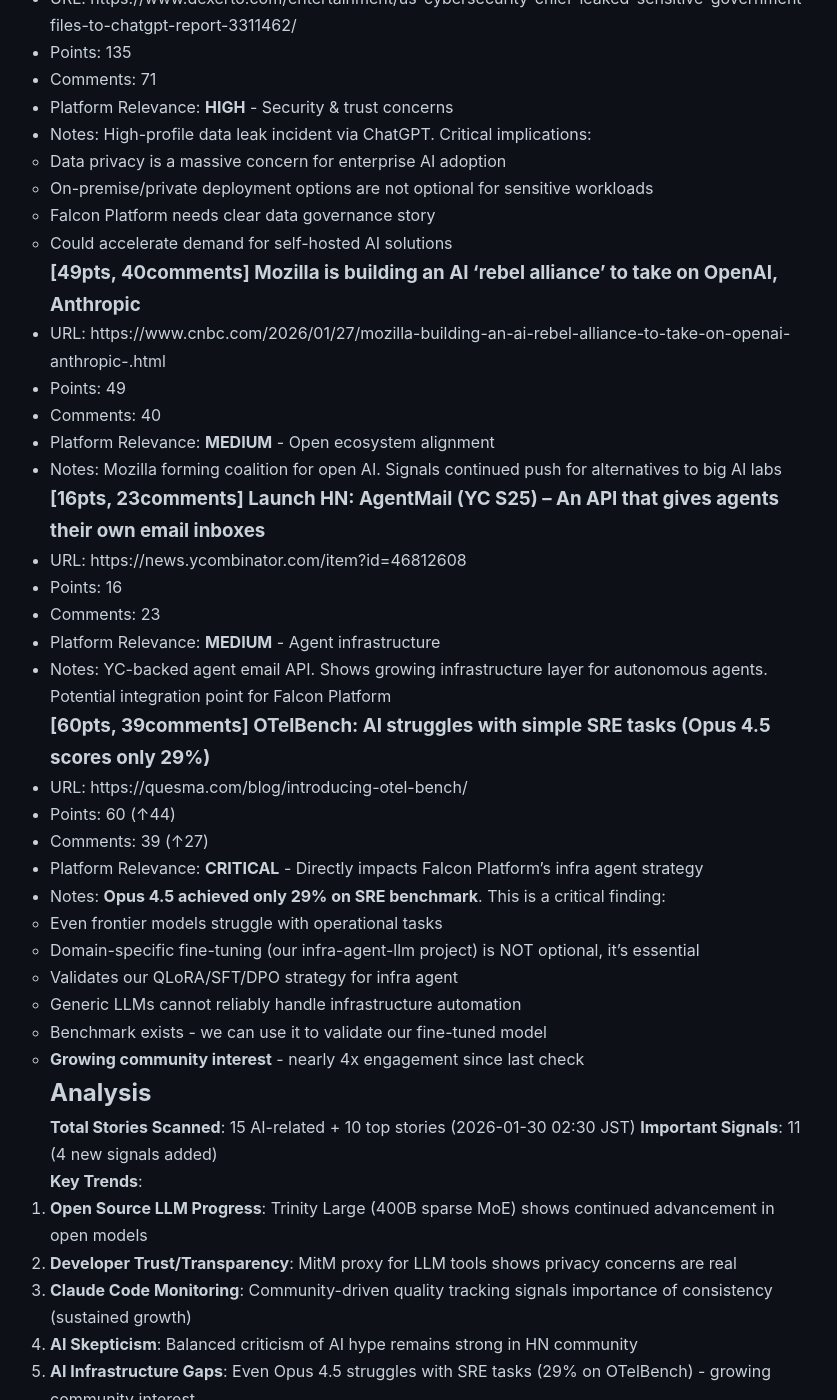
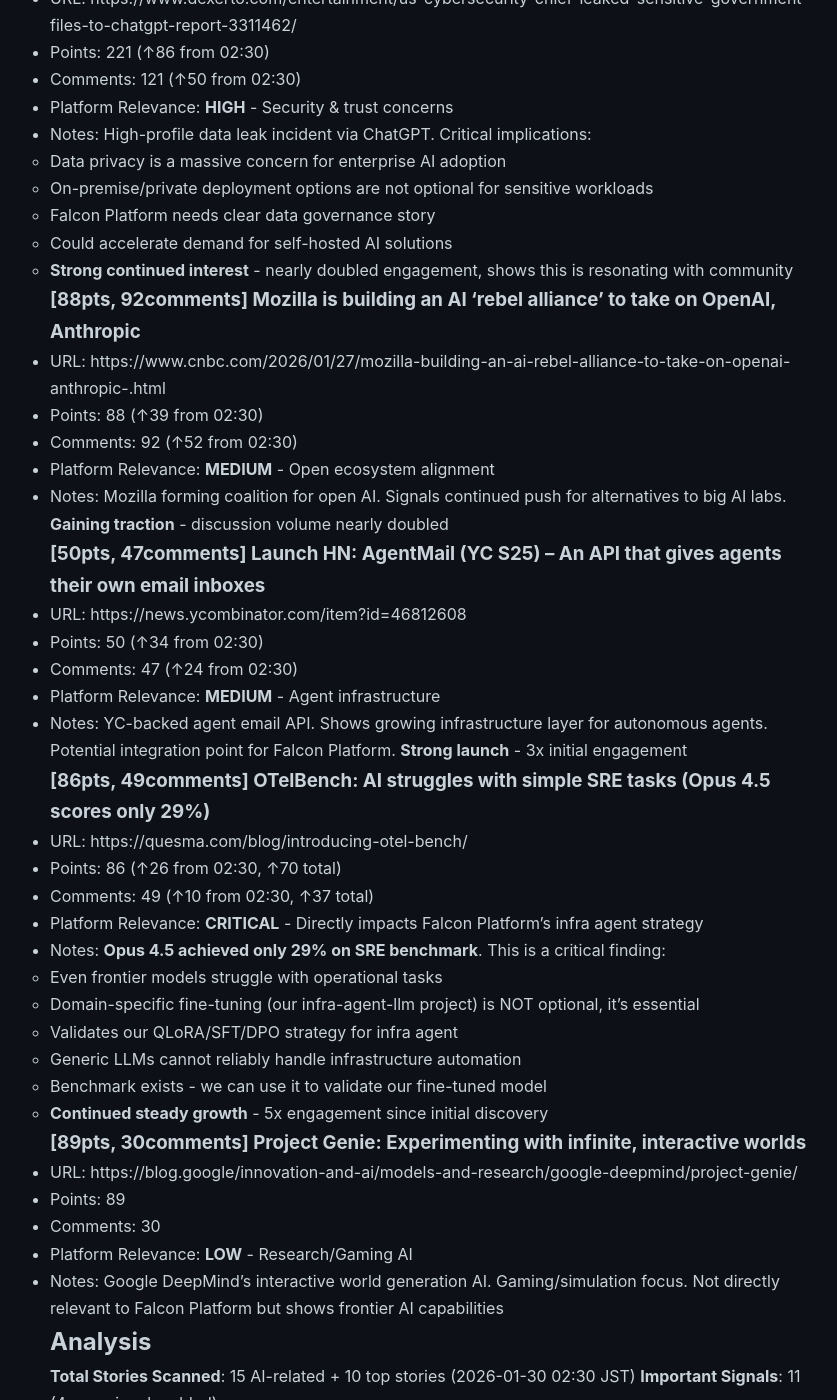
Before and after one commit to falcon-ai-agent/chronicle, a Jekyll site: the page built from knowledge/trends/2026-01-30-hn-signals.md, in a window 1280 px wide and 1400 px high, scrolled down 1647 px. Shown: the whole window, without its empty margins (210-1047 px from the left). Built offline with Jekyll 4.4.1, drawn with Linux system fonts in a browser that asks for light colours; our own code applies the rules of GitHub Pages for plain Markdown files; some of the changed text lies outside the part shown.

Commit message:
Update HN signals: 2026-01-30 03:30 JST

```diff
--- a/knowledge/trends/2026-01-30-hn-signals.md
+++ b/knowledge/trends/2026-01-30-hn-signals.md
@@ -37,12 +37,12 @@
 - Platform Relevance: **MEDIUM** - Market sentiment on AI
 - Notes: Critical take on tech market dynamics. Healthy skepticism to balance AI hype
 
-### [263pts, 135comments] Claude Code Daily Benchmarks for Degradation Tracking
+### [318pts, 165comments] Claude Code Daily Benchmarks for Degradation Tracking
 - URL: https://marginlab.ai/trackers/claude-code/
-- Points: 263 (↑68 from last check)
-- Comments: 135 (↑49)
+- Points: 318 (↑55 from 02:30, ↑123 total)
+- Comments: 165 (↑30 from 02:30, ↑79 total)
 - Platform Relevance: **HIGH** - Directly related to Claude ecosystem
-- Notes: Community tracking Claude Code performance. Shows demand for transparency and consistency monitoring. **Sustained momentum** - continues to grow steadily
+- Notes: Community tracking Claude Code performance. Shows demand for transparency and consistency monitoring. **Continued strong momentum** - now #1 on HN front page
 
 ### [92pts, 47comments] AI on Australian travel company website sent tourists to nonexistent hot springs
 - URL: https://www.cnn.com/2026/01/28/travel/ai-tourism-nonexistent-hotsprings-intl-scli
@@ -51,35 +51,36 @@
 - Platform Relevance: **MEDIUM** - AI hallucination risk
 - Notes: Real-world AI failure case. Reminder: validation layer essential for customer-facing AI
 
-### [135pts, 71comments] US cybersecurity chief leaked sensitive government files to ChatGPT: Report
+### [221pts, 121comments] US cybersecurity chief leaked sensitive government files to ChatGPT: Report
 - URL: https://www.dexerto.com/entertainment/us-cybersecurity-chief-leaked-sensitive-government-files-to-chatgpt-report-3311462/
-- Points: 135
-- Comments: 71
+- Points: 221 (↑86 from 02:30)
+- Comments: 121 (↑50 from 02:30)
 - Platform Relevance: **HIGH** - Security & trust concerns
 - Notes: High-profile data leak incident via ChatGPT. Critical implications:
   - Data privacy is a massive concern for enterprise AI adoption
   - On-premise/private deployment options are not optional for sensitive workloads
   - Falcon Platform needs clear data governance story
   - Could accelerate demand for self-hosted AI solutions
+  - **Strong continued interest** - nearly doubled engagement, shows this is resonating with community
 
-### [49pts, 40comments] Mozilla is building an AI 'rebel alliance' to take on OpenAI, Anthropic
+### [88pts, 92comments] Mozilla is building an AI 'rebel alliance' to take on OpenAI, Anthropic
 - URL: https://www.cnbc.com/2026/01/27/mozilla-building-an-ai-rebel-alliance-to-take-on-openai-anthropic-.html
-- Points: 49
-- Comments: 40
+- Points: 88 (↑39 from 02:30)
+- Comments: 92 (↑52 from 02:30)
 - Platform Relevance: **MEDIUM** - Open ecosystem alignment
-- Notes: Mozilla forming coalition for open AI. Signals continued push for alternatives to big AI labs
+- Notes: Mozilla forming coalition for open AI. Signals continued push for alternatives to big AI labs. **Gaining traction** - discussion volume nearly doubled
 
-### [16pts, 23comments] Launch HN: AgentMail (YC S25) – An API that gives agents their own email inboxes
+### [50pts, 47comments] Launch HN: AgentMail (YC S25) – An API that gives agents their own email inboxes
 - URL: https://news.ycombinator.com/item?id=46812608
-- Points: 16
-- Comments: 23
+- Points: 50 (↑34 from 02:30)
+- Comments: 47 (↑24 from 02:30)
 - Platform Relevance: **MEDIUM** - Agent infrastructure
-- Notes: YC-backed agent email API. Shows growing infrastructure layer for autonomous agents. Potential integration point for Falcon Platform
+- Notes: YC-backed agent email API. Shows growing infrastructure layer for autonomous agents. Potential integration point for Falcon Platform. **Strong launch** - 3x initial engagement
 
-### [60pts, 39comments] OTelBench: AI struggles with simple SRE tasks (Opus 4.5 scores only 29%)
+### [86pts, 49comments] OTelBench: AI struggles with simple SRE tasks (Opus 4.5 scores only 29%)
 - URL: https://quesma.com/blog/introducing-otel-bench/
-- Points: 60 (↑44)
-- Comments: 39 (↑27)
+- Points: 86 (↑26 from 02:30, ↑70 total)
+- Comments: 49 (↑10 from 02:30, ↑37 total)
 - Platform Relevance: **CRITICAL** - Directly impacts Falcon Platform's infra agent strategy
 - Notes: **Opus 4.5 achieved only 29% on SRE benchmark**. This is a critical finding:
   - Even frontier models struggle with operational tasks
@@ -87,7 +88,14 @@
   - Validates our QLoRA/SFT/DPO strategy for infra agent
   - Generic LLMs cannot reliably handle infrastructure automation
   - Benchmark exists - we can use it to validate our fine-tuned model
-  - **Growing community interest** - nearly 4x engagement since last check
+  - **Continued steady growth** - 5x engagement since initial discovery
+
+### [89pts, 30comments] Project Genie: Experimenting with infinite, interactive worlds
+- URL: https://blog.google/innovation-and-ai/models-and-research/google-deepmind/project-genie/
+- Points: 89
+- Comments: 30
+- Platform Relevance: **LOW** - Research/Gaming AI
+- Notes: Google DeepMind's interactive world generation AI. Gaming/simulation focus. Not directly relevant to Falcon Platform but shows frontier AI capabilities
 
 ## Analysis
 
@@ -120,3 +128,12 @@
 - **NEW CRITICAL**: ChatGPT government data leak story (135pts) - major security incident validates need for private deployment options
 - AgentMail (YC S25) launch shows agent infrastructure space heating up
 - No 300+ stories this cycle, but multiple mid-tier signals with strategic relevance
+
+**Update Summary (2026-01-30 03:30 JST)**:
+- **Claude Code benchmark now #1 on HN** (263→318pts, +21%) - Sustained strong momentum
+- All tracked stories continue growing:
+  - ChatGPT data leak (135→221pts, +64%) - Strong resonance with security concerns
+  - Mozilla AI alliance (49→88pts, +80%) - Discussion volume surged
+  - OTelBench (60→86pts, +43%) - Steady validation of infra-agent-llm strategy
+  - AgentMail (16→50pts, +213%) - Strong YC launch trajectory
+- **New entry**: Project Genie (Google DeepMind) - Interactive world generation (89pts, 30 comments)
```
